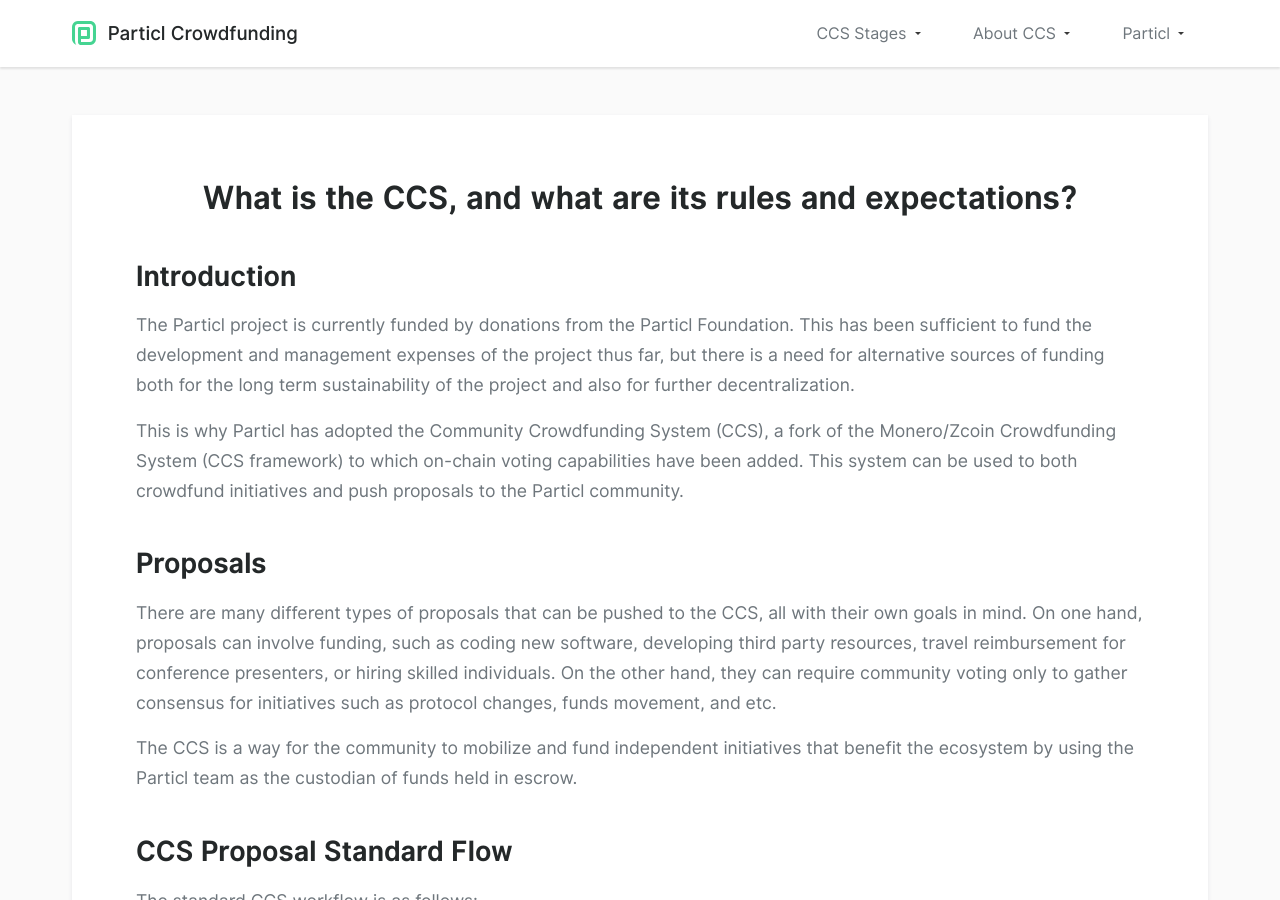
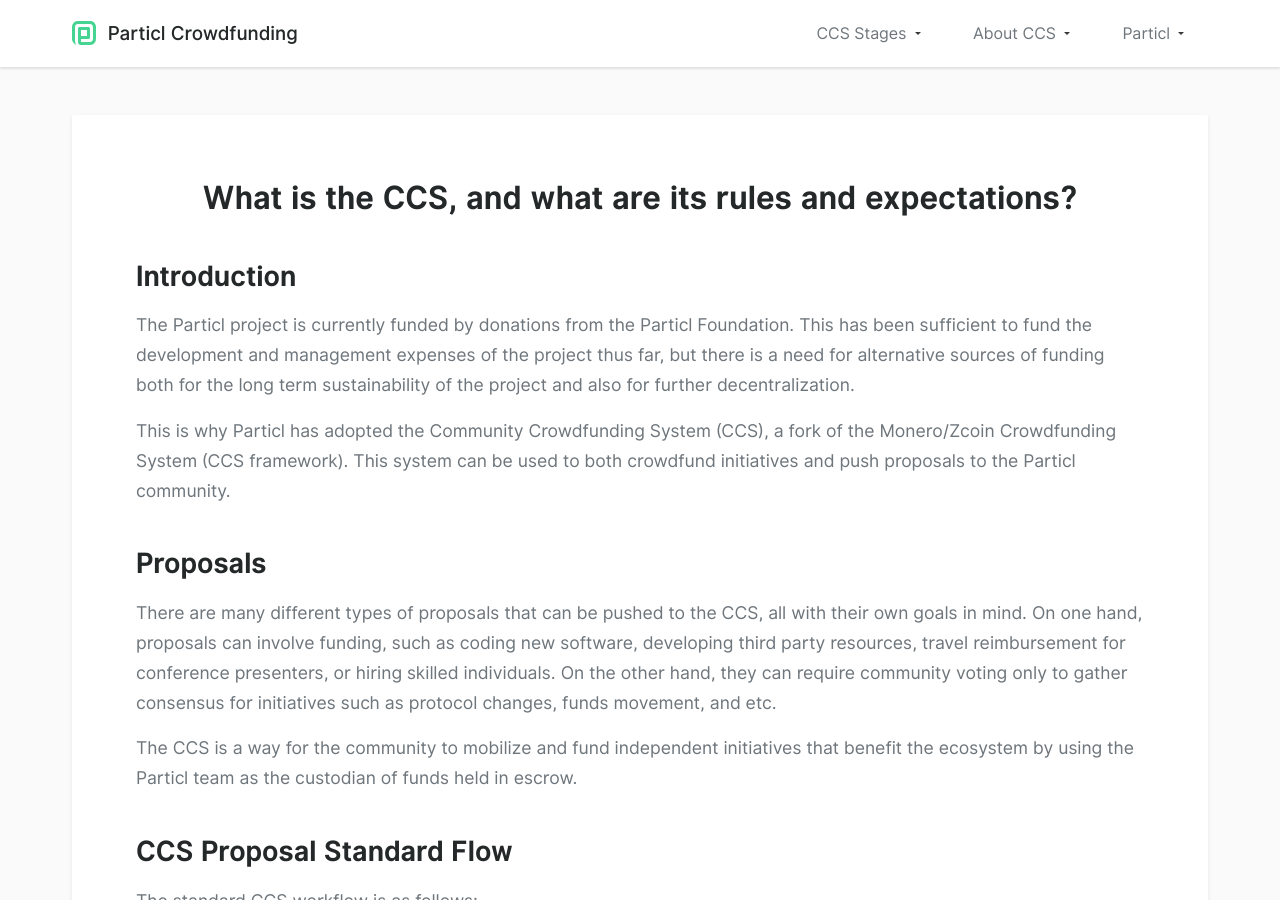
Before and after one commit to particl/ccs-front, a Jekyll site: the page built from what-is-ccs/index.md, in a window 1280 px wide and 900 px high. Built offline with Jekyll 4.4.1, drawn with Linux system fonts in a browser that asks for light colours.

Commit message:
Update index.md

```diff
--- a/what-is-ccs/index.md
+++ b/what-is-ccs/index.md
@@ -7,7 +7,7 @@
 
 The Particl project is currently funded by donations from the Particl Foundation. This has been sufficient to fund the development and management expenses of the project thus far, but there is a need for alternative sources of funding both for the long term sustainability of the project and also for further decentralization.
 
-This is why Particl has adopted the Community Crowdfunding System (CCS), a fork of the Monero/Zcoin Crowdfunding System (CCS framework) to which on-chain voting capabilities have been added. This system can be used to both crowdfund initiatives and push proposals to the Particl community.
+This is why Particl has adopted the Community Crowdfunding System (CCS), a fork of the Monero/Zcoin Crowdfunding System (CCS framework). This system can be used to both crowdfund initiatives and push proposals to the Particl community.
 
 ## Proposals
 
```
